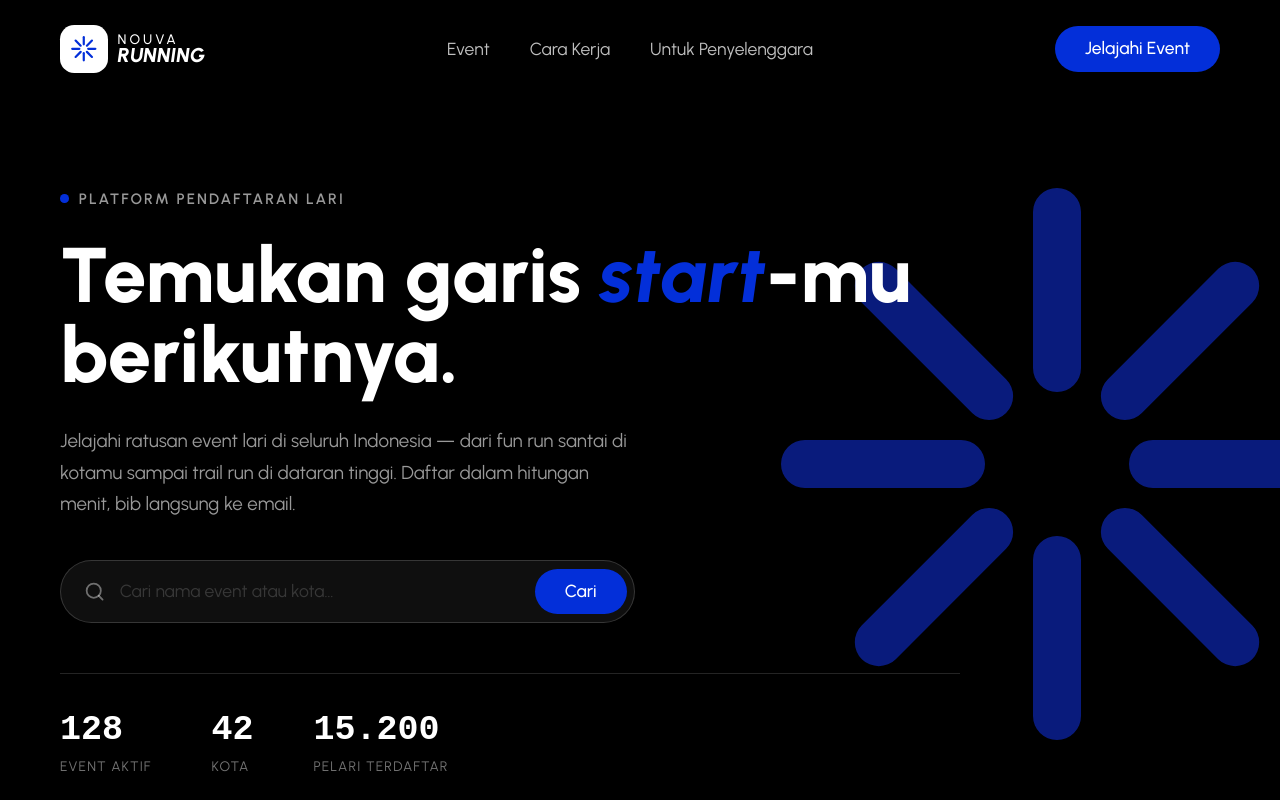
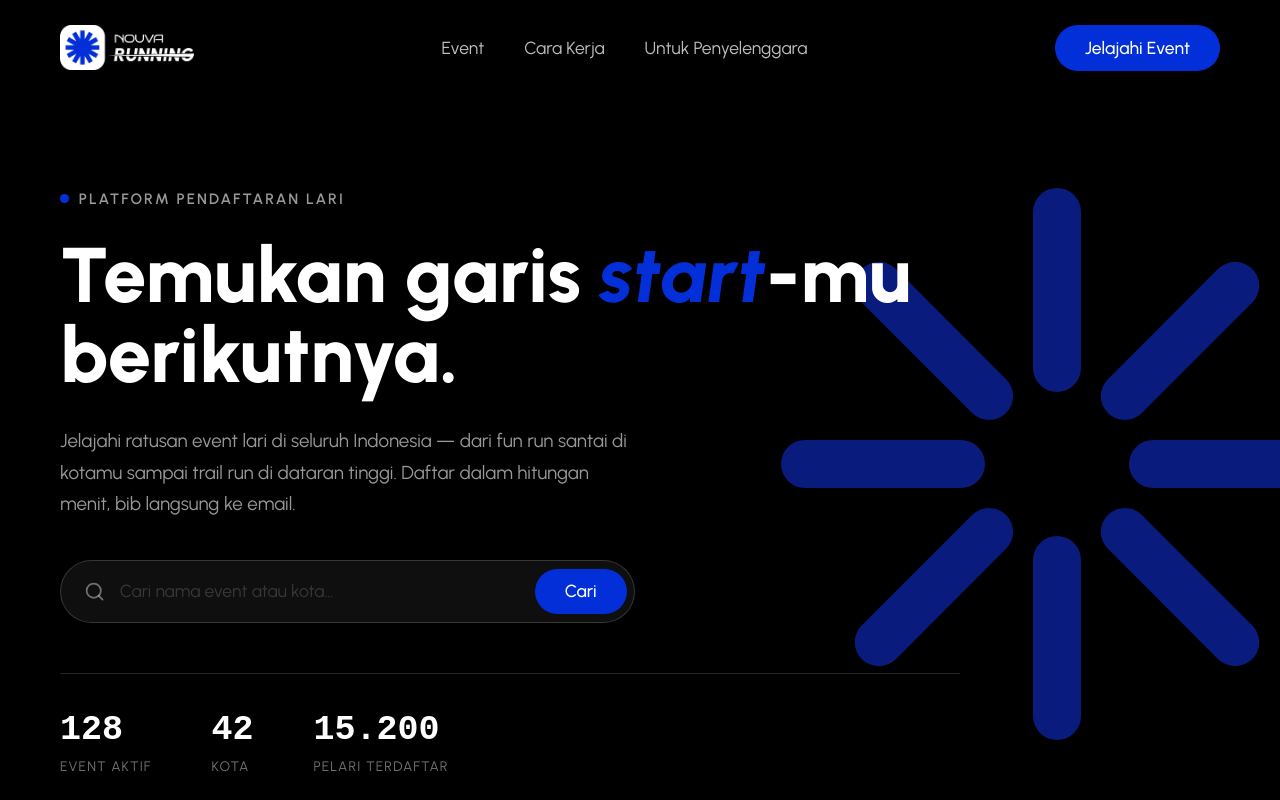
Before and after one commit to nouva-comms/ticketing-ui, a React (Create React App) app: page / in a window 1280 px wide. Shown: the top 800 px of the page. Built offline with nearby package versions, Linux system fonts and the light colour scheme.

Commit message:
Update Dashboard 2

```diff
--- a/src/components/layout/Footer.jsx
+++ b/src/components/layout/Footer.jsx
@@ -22,7 +22,12 @@ const Footer = () => {
           }}
         >
           <Box sx={{ maxWidth: 260 }}>
-            <Logo onDark />
+            <Box
+              component="img"
+              src="/images/logoWhite.png"
+              alt="Nouva Running"
+              sx={{ height: 36, width: "auto", display: "block" }}
+            />
             <Typography sx={{ color: "rgba(255,255,255,.5)", fontSize: 13, lineHeight: 1.6, mt: 2 }}>
               Platform pendaftaran event lari menghubungkan pelari dan penyelenggara di seluruh Indonesia.
             </Typography>
--- a/src/components/layout/Navbar.jsx
+++ b/src/components/layout/Navbar.jsx
@@ -47,8 +47,13 @@ const Navbar = () => {
           transition: "padding .4s cubic-bezier(.16,1,.3,1)",
         }}
       >
-        <Box component={RouterLink} to="/" sx={{ textDecoration: "none" }}>
-          <Logo onDark />
+        <Box component={RouterLink} to="/" sx={{ display: "flex", alignItems: "center" }}>
+          <Box
+            component="img"
+            src="/images/logoWhite.png"
+            alt="Nouva Running"
+            sx={{ height: 36, width: "auto", display: "block" }}
+          />
         </Box>
 
         <Box sx={{ display: { xs: "none", md: "flex" }, alignItems: "center", gap: 4 }}>
```
Also changed, not shown: public/images/logoWhite.png (added).
